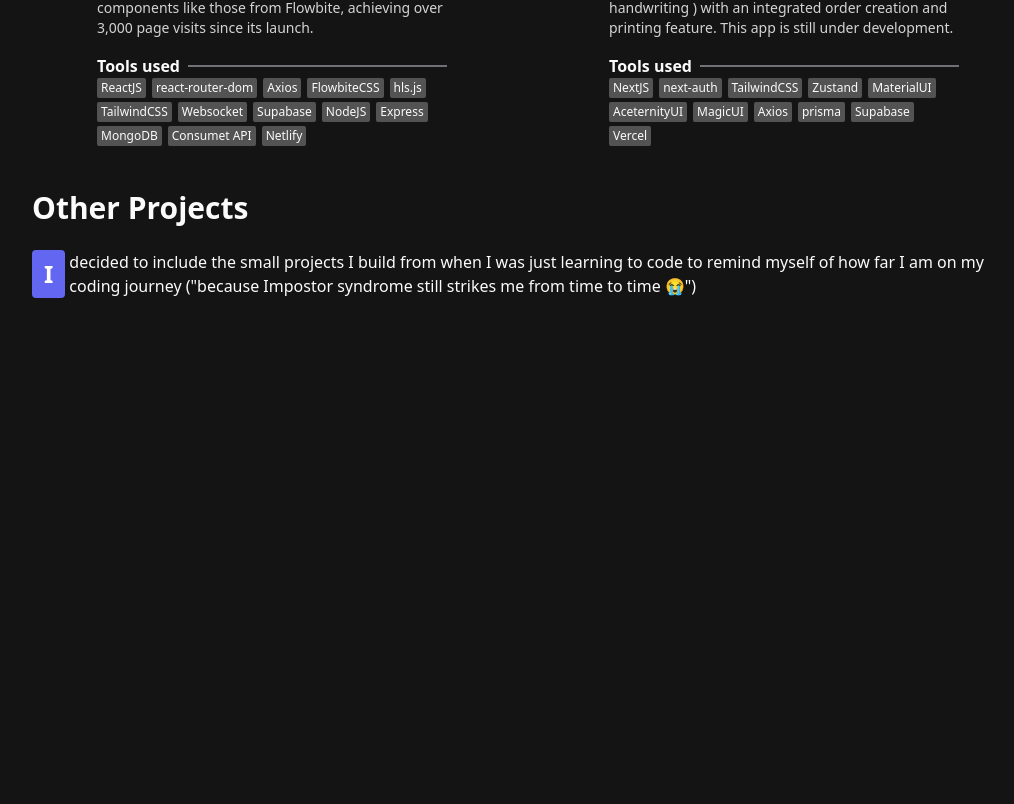
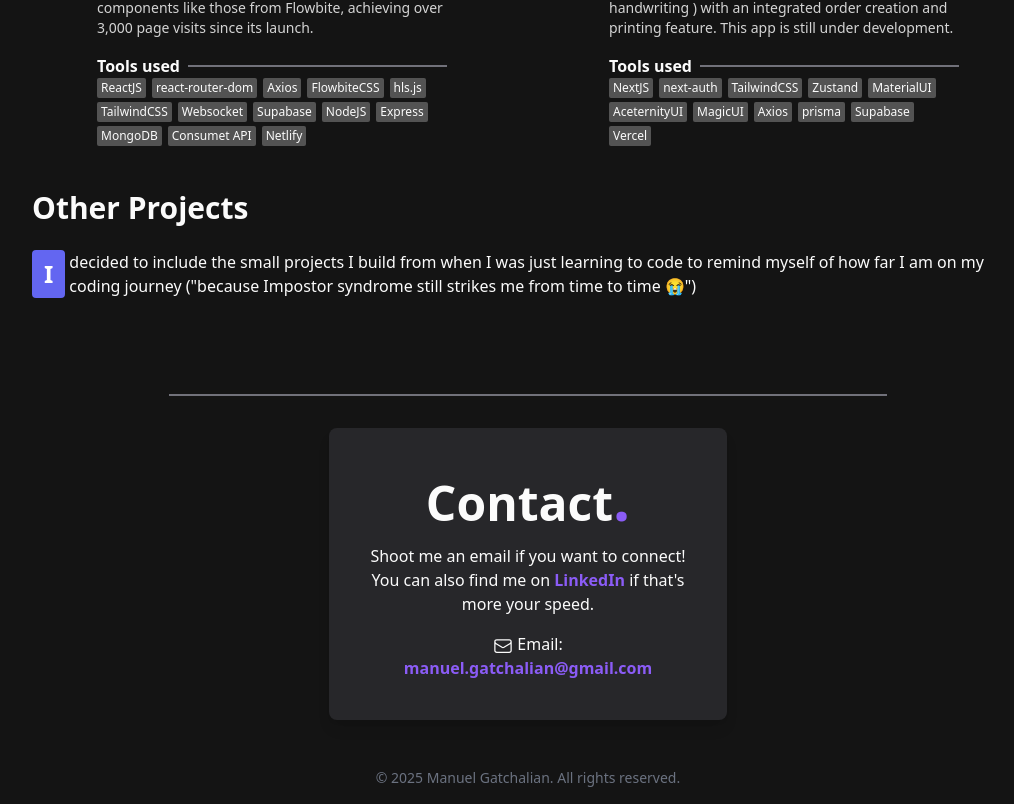
Before and after one commit to Yengzzkie/portfoliov3, a Next.js app: page / in a window 1280 px wide. Shown: the part 2746-3550 px from the top of the page, without its empty margins (138-1152 px from the left). Before the commit the page ends 3140 px from the top, so only its background shows below. Built offline with nearby package versions, Linux system fonts and the light colour scheme.

Commit message:
add contact component and footer

```diff
--- /dev/null
+++ b/app/components/Contact.jsx
@@ -0,0 +1,39 @@
+import Link from "next/link";
+import { EnvelopeIcon } from "@heroicons/react/24/outline";
+
+const Contact = () => {
+  return (
+    <section className="px-4" id="contact">
+      <div className="w-[95%] lg:w-[60%] border border-zinc-500 mx-auto"></div>
+      <div className="bg-zinc-800 w-full lg:w-1/3 mx-auto my-8 rounded-lg shadow-lg p-6 lg:p-10">
+        <h1 className="text-4xl lg:text-5xl font-[900] text-center">
+          Contact
+          <span className="text-6xl font-bold text-violet-500">.</span>
+        </h1>
+        <p className="mt-4 text-sm lg:text-base font-thin text-center">
+          Shoot me an email if you want to connect! You can also find me on{" "}
+          <Link
+            href="https://linkedin.com/in/manuel-gatchalian"
+            className="text-violet-500 hover:underline font-semibold"
+          >
+            LinkedIn
+          </Link>{" "}
+          if that's more your speed.
+        </p>
+
+        <p className="mt-4 text-sm lg:text-base font-thin text-center">
+          <EnvelopeIcon className="h-5 w-5 inline-block mr-1" />
+          Email:{" "}
+          <Link
+            href="mailto:manuel.gatchalian@gmail.com"
+            className="text-violet-500 hover:underline font-semibold"
+          >
+            manuel.gatchalian@gmail.com
+          </Link>
+        </p>
+      </div>
+    </section>
+  );
+};
+
+export default Contact;
--- a/app/components/Main.jsx
+++ b/app/components/Main.jsx
@@ -2,6 +2,7 @@
 import Hero from "./Hero";
 import About from "./About";
 import Projects from "./Projects"
+import Contact from "./Contact";
 
 const Main = () => {
   return (
@@ -10,6 +11,10 @@
       <Hero />
       <About />
       <Projects />
+      <Contact />
+      <footer className="text-center text-sm text-gray-500 py-4">
+        &copy; {new Date().getFullYear()} Manuel Gatchalian. All rights reserved.
+      </footer>
     </main>
   );
 };
```
